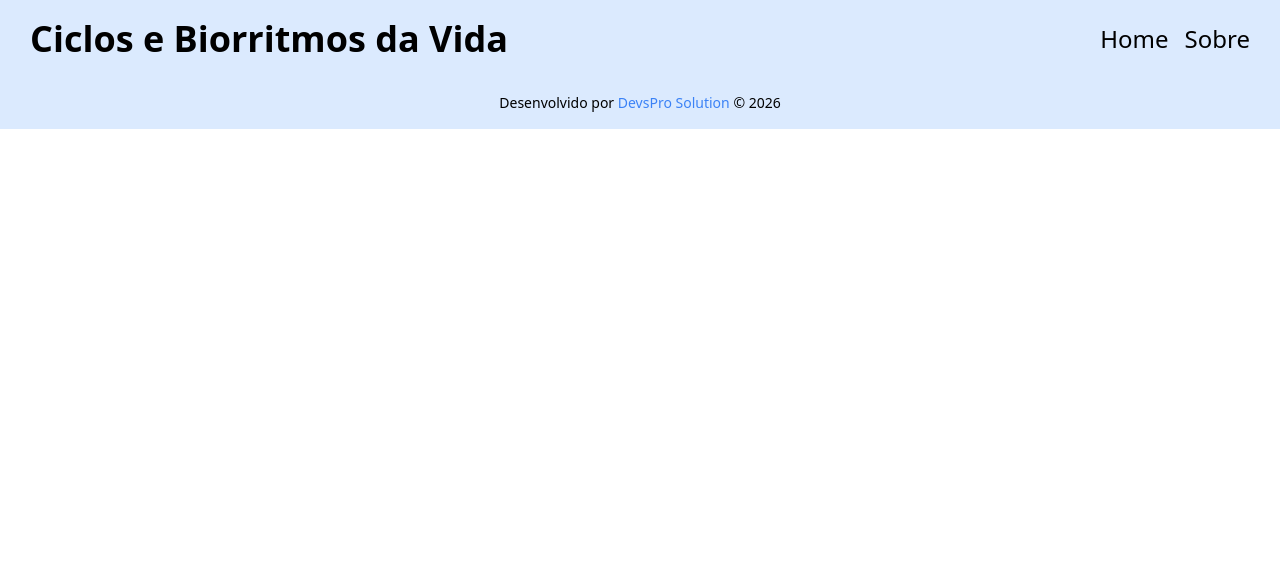
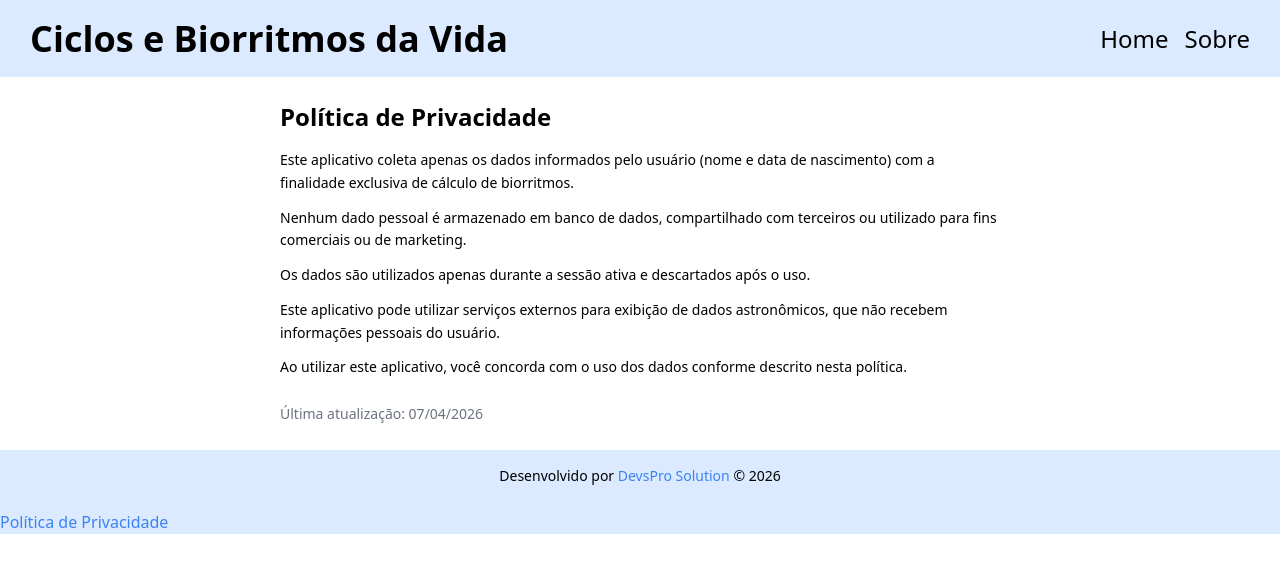
Before and after one commit to dimasdevspro/ciclos_e_biorritmos_da_vida_frontend, a React (Create React App) app: page /privacidade in a window 1280 px wide. Shown: the top 572 px of the page. Built offline with nearby package versions, Linux system fonts and the light colour scheme.

Commit message:
added page privace,link privace, checkbox in form, in logic

```diff
--- a/src/components/Footer.jsx
+++ b/src/components/Footer.jsx
@@ -15,6 +15,12 @@ export default function Footer() {
           </a>{" "}
           © {new Date().getFullYear()}
         </div>
+
+        <p className="mt-2">
+          <a href="/privacidade" className="hover:underline text-blue-500">
+            Política de Privacidade
+          </a>
+        </p>
       </footer>
     </div>
   );
--- a/src/pages/Home.jsx
+++ b/src/pages/Home.jsx
@@ -82,6 +82,7 @@ export default function Home() {
   const [diasPositivos, setDiasPositivos] = useState([]);
   const [ceu, setCeu] = useState(null);
   const [lua, setLua] = useState(null);
+  const [aceite, setAceite] = useState(false);
 
   const calcular = async () => {
     setLoading(true);
@@ -171,18 +172,32 @@ export default function Home() {
               type="date"
               onChange={(e) => setNascimento(e.target.value)}
             />
+            <div className="flex items-center gap-2 mt-2">
+              <input
+                type="checkbox"
+                checked={aceite}
+                onChange={(e) => setAceite(e.target.checked)}
+              />
+              <label className="text-xs text-gray-600">
+                Li e concordo com a Política de Privacidade
+              </label>
+            </div>
             <button
               onClick={calcular}
-              disabled={loading}
-              className={`px-4 py-2 rounded text-white bg-black ${
-                loading ? "bg-black-200" : "bg-black-400"
+              disabled={!aceite || loading}
+              className={`px-4 py-2 rounded text-white ${
+                !aceite || loading
+                  ? "bg-gray-400 cursor-not-allowed"
+                  : "bg-black hover:bg-gray-800"
               }`}
             >
               {loading ? "Calculando..." : "Calcular"}
             </button>
           </div>
         </div>
-
+        <p className="text-xs text-gray-500 mt-2">
+          Seus dados são utilizados apenas para cálculo e não são armazenados.
+        </p>
         {resultado && grafico.length > 0 && (
           <div className="space-y-4 animate-fade-in">
             {/* Cards de Resultado */}
--- /dev/null
+++ b/src/pages/Privace.jsx
@@ -0,0 +1,36 @@
+export default function Privacidade() {
+  return (
+    <div className="max-w-3xl mx-auto p-6 text-sm leading-relaxed">
+      <h1 className="text-2xl font-bold mb-4">Política de Privacidade</h1>
+
+      <p className="mb-3">
+        Este aplicativo coleta apenas os dados informados pelo usuário (nome e
+        data de nascimento) com a finalidade exclusiva de cálculo de biorritmos.
+      </p>
+
+      <p className="mb-3">
+        Nenhum dado pessoal é armazenado em banco de dados, compartilhado com
+        terceiros ou utilizado para fins comerciais ou de marketing.
+      </p>
+
+      <p className="mb-3">
+        Os dados são utilizados apenas durante a sessão ativa e descartados após
+        o uso.
+      </p>
+
+      <p className="mb-3">
+        Este aplicativo pode utilizar serviços externos para exibição de dados
+        astronômicos, que não recebem informações pessoais do usuário.
+      </p>
+
+      <p className="mb-3">
+        Ao utilizar este aplicativo, você concorda com o uso dos dados conforme
+        descrito nesta política.
+      </p>
+
+      <p className="mt-6 text-gray-500">
+        Última atualização: {new Date().toLocaleDateString("pt-BR")}
+      </p>
+    </div>
+  );
+}
--- a/src/routes/public.routes.jsx
+++ b/src/routes/public.routes.jsx
@@ -1,6 +1,7 @@
 import { BrowserRouter, Routes, Route } from "react-router-dom";
 import Sobre from "../pages/Sobre";
 import Home from "../pages/Home";
+import Privacidade from "../pages/Privace";
 import Navbar from "../components/Navbar";
 import Footer from "../components/Footer";
 
@@ -11,6 +12,7 @@ export default function PublicRoutes() {
       <Routes>
         <Route path="/" element={<Home />} />
         <Route path="/sobre" element={<Sobre />} />
+        <Route path="/privacidade" element={<Privacidade />} />
       </Routes>
       <Footer />
     </BrowserRouter>
```
